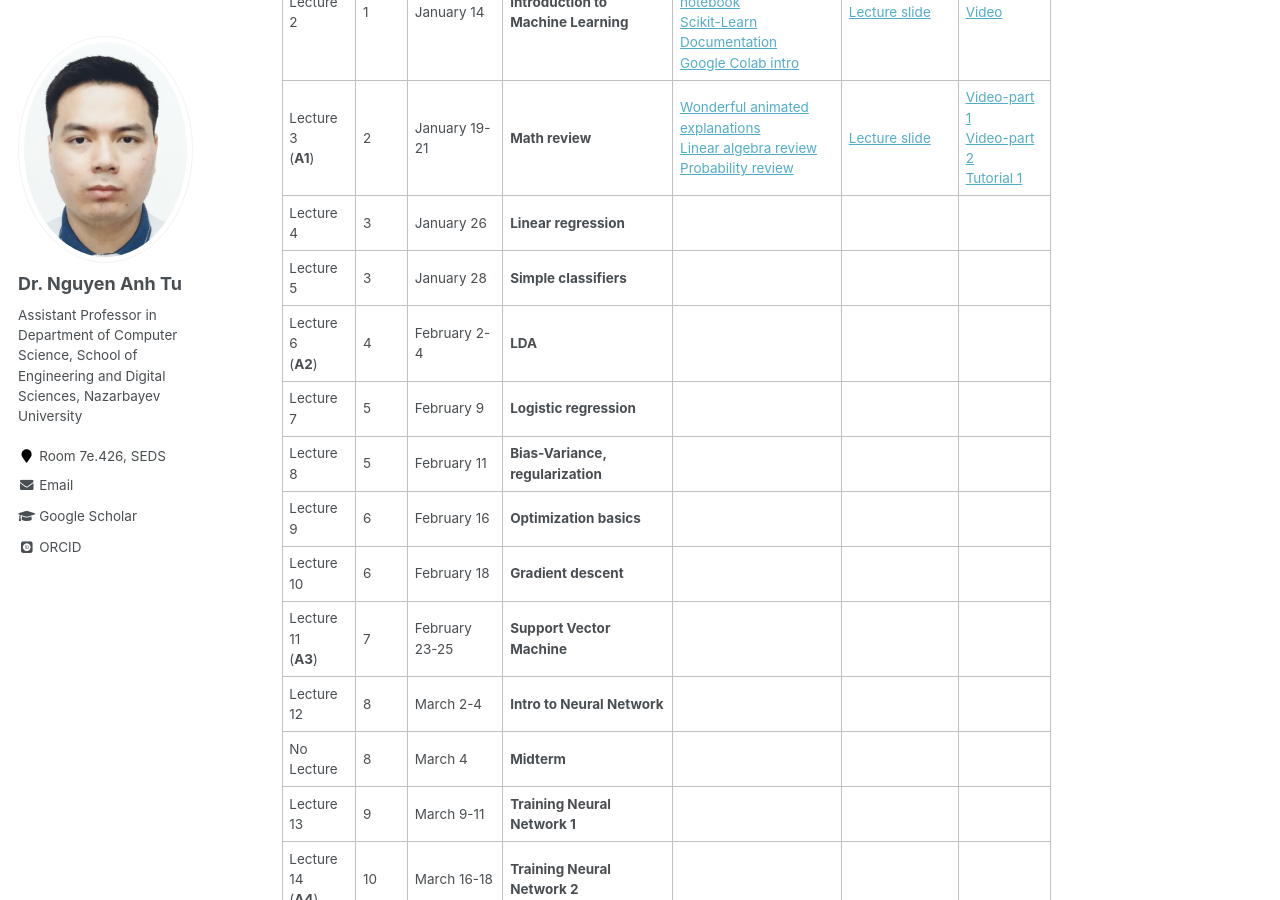
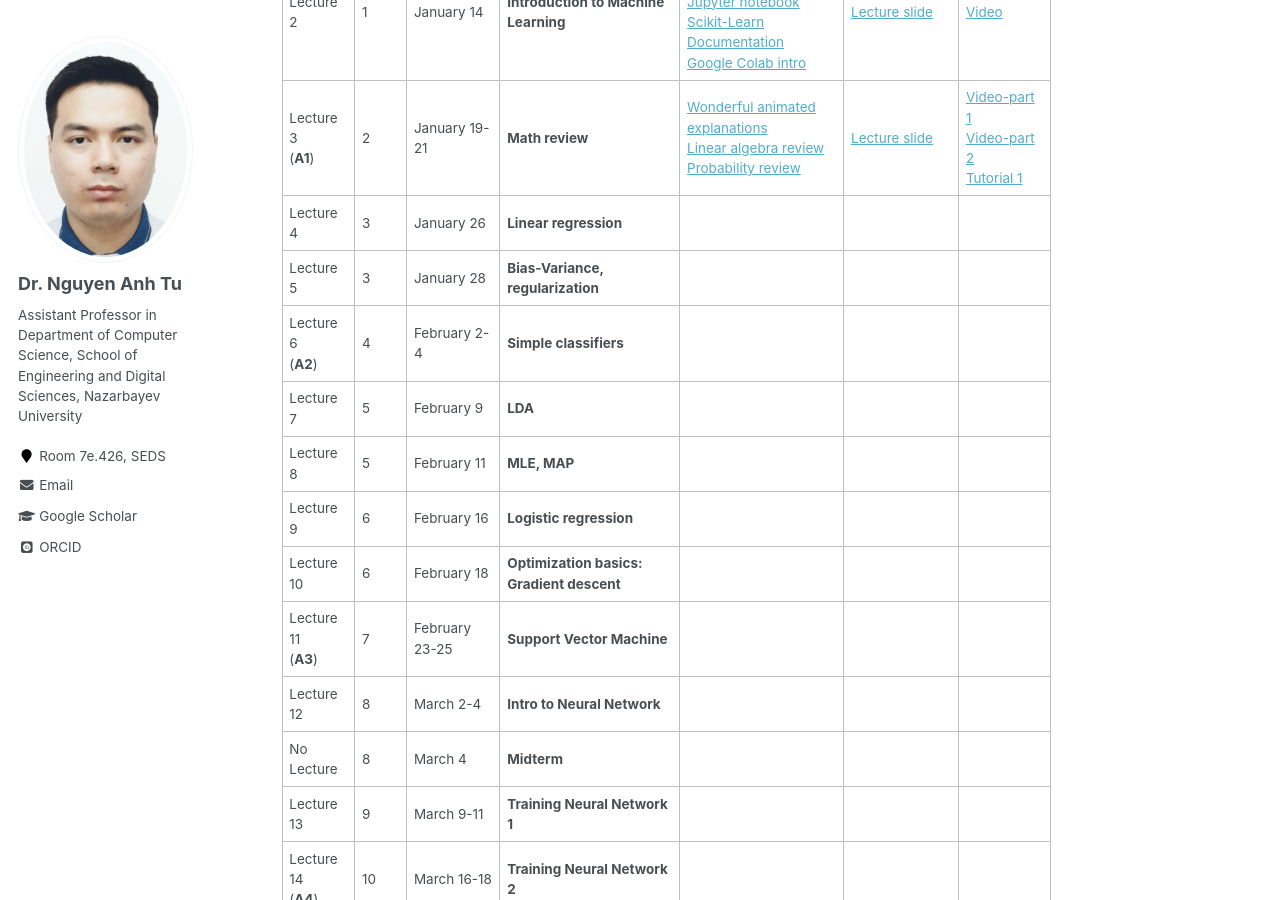
Before and after one commit to tunguyen87/seds-ml, a Jekyll site: the page built from _pages/Lecture.md, in a window 1280 px wide and 900 px high, scrolled down 508 px. Built offline with Jekyll 4.4.1, drawn with Linux system fonts in a browser that asks for light colours; some web fonts are replaced.

Commit message:
Update Lecture.md

```diff
--- a/_pages/Lecture.md
+++ b/_pages/Lecture.md
@@ -22,12 +22,12 @@ Last day of classes: April 23
 | Lecture 2    |   1   |January 14    | **Introduction to  Machine Learning**         | [ML-cribsheet](https://drive.google.com/file/d/1ltGQSuoj5PnoYePg4S0WdzwgC1ub_Hji/view?usp=sharing)<br> [Python-tutorial-Jupyter notebook](https://drive.google.com/file/d/1veOv8Rtqwvq04H0yMRTJBCcQ8UhNpvFc/view?usp=sharing) <br>[Scikit-Learn Documentation](https://scikit-learn.org/stable/index.html) <br>[Google Colab intro](https://colab.research.google.com/notebooks/welcome.ipynb)         | [Lecture slide](https://drive.google.com/file/d/1Vo7VHXoqLYOW-GPmjNp7RVMye5cxFoLk/view?usp=sharing)      |  [Video](https://youtu.be/gIjcgUhtpkI)            |
 | Lecture 3<br>(**A1**)    |   2   |January 19-21 | **Math review**                   | [Wonderful animated explanations](https://www.3blue1brown.com/essence-of-linear-algebra-page)<br>[Linear algebra review](https://drive.google.com/file/d/1yDlYpuv4XShqL96LqB_Un5n8UTbWZIeh/view?usp=sharing)<br>[Probability review](https://drive.google.com/file/d/1MtFT9Ra5cdEw5TA6FN6UzuKeOjZp0OKM/view?usp=sharing)           |  [Lecture slide](https://drive.google.com/file/d/11eVI_4OMR_enuPq70-_fbX2qcMe25cFD/view?usp=sharing)      |  [Video-part 1](https://youtu.be/4Rx8YFcwMlM) <br>[Video-part 2](https://youtu.be/IjsEmM-MzxQ)  <br>[Tutorial 1](https://drive.google.com/file/d/1iz0BYnwdI71Qi-v8aFz-7fFs3KKGf9-b/view?usp=sharing)         |
 | Lecture 4    |   3   |January 26    | **Linear regression**                  |                    |          |              |
-| Lecture 5    |   3   |January 28    | **Simple classifiers**                 |                    |          |              |
-| Lecture 6<br>(**A2**)    |   4   |February 2-4  | **LDA**                    |                    |          |              |
-| Lecture 7    |   5   |February 9    |   **Logistic regression**                    |                    |          |              |
-| Lecture 8   |   5   |February 11    |   **Bias-Variance, regularization**                    |                    |          |              |
-| Lecture 9   |   6   |February 16    |   **Optimization basics**                    |                    |          |              |
-| Lecture 10   |   6   |February 18    |   **Gradient descent**                    |                    |          |              |
+| Lecture 5    |   3   |January 28    | **Bias-Variance, regularization**                 |                    |          |              |
+| Lecture 6<br>(**A2**)    |   4   |February 2-4  | **Simple classifiers**                    |                    |          |              |
+| Lecture 7    |   5   |February 9    |   **LDA**                    |                    |          |              |
+| Lecture 8   |   5   |February 11    |   **MLE, MAP**                    |                    |          |              |
+| Lecture 9   |   6   |February 16    |   **Logistic regression**                    |                    |          |              |
+| Lecture 10   |   6   |February 18    |   **Optimization basics: Gradient descent**                    |                    |          |              |
 | Lecture 11<br>(**A3**)   |   7   |February 23-25    |   **Support Vector Machine**                    |                    |          |              |
 | Lecture 12   |   8   |March 2-4    |     **Intro to Neural Network**                  |                    |          |              |
 | No Lecture   |   8   |March 4    | **Midterm**                       |                    |          |              |
```
